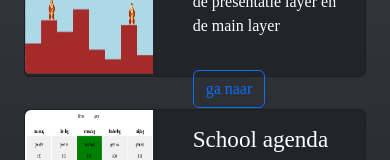
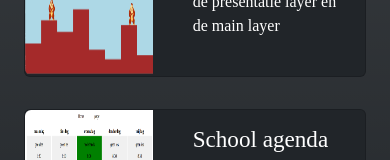
Before and after one commit to jensthebrogrammer/portofolio_site, a React (Vite) app in the folder frontend/: page /#/ in a window 390 px wide. Shown: the part 445-605 px from the top of the page. Built offline with nearby package versions, Linux system fonts and the light colour scheme.

Commit message:
added some breakingpoints to the cards

```diff
--- a/frontend/src/modules/cards.jsx
+++ b/frontend/src/modules/cards.jsx
@@ -19,7 +19,10 @@ export default function MijnProjecten() {
                     <h3 className="card-title">Gorillas</h3>
                     <p className="card-text">een klasiek spel geschreven in pyhton met als framework pygame.</p>
                     <p className="card-text pb-3">de code is opgebouwd in drie lagen. de BLL, de presentatie layer en de main layer</p>
-                    <button className="btn btn-outline-primary">ga naar</button>
+                    <a href="https://github.com/jensthebrogrammer/gorillas-tisp"
+                    className="d-none d-sm-block">
+                      <button className="btn btn-outline-primary">ga naar</button>
+                    </a>
                   </div>
                 </div>
               </div>
@@ -38,7 +41,11 @@ export default function MijnProjecten() {
                     <h3 className="card-title">School agenda</h3>
                     <p className="card-text">Dit is een clone van de klassieke school agenda van Smartschool.</p>
                     <p className="card-text pb-3">De site is volledig functioneel. Je kan lessen en taken toevoegen en kleuren geven aan bepaalde lessen.</p>
-                    <button className="btn btn-outline-primary">ga naar</button>
+
+                    <a href="https://github.com/jensthebrogrammer/school_agenda"
+                    className="d-none d-sm-block">
+                      <button className="btn btn-outline-primary">ga naar</button>
+                    </a>
                   </div>
                 </div>
               </div>
```
